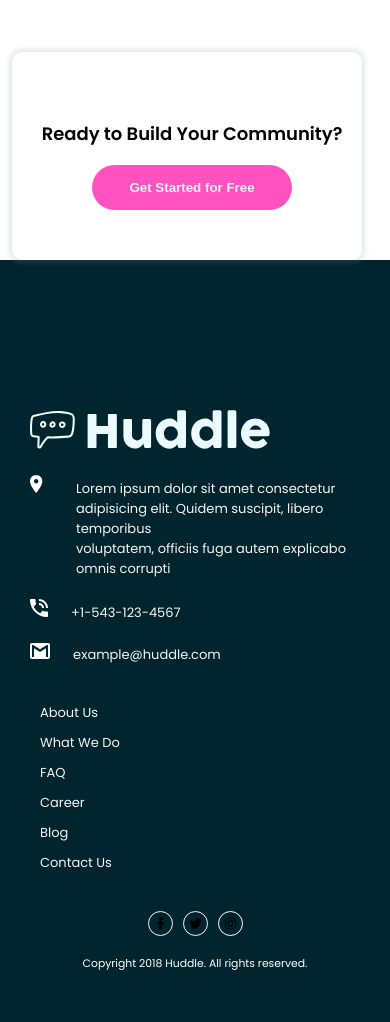
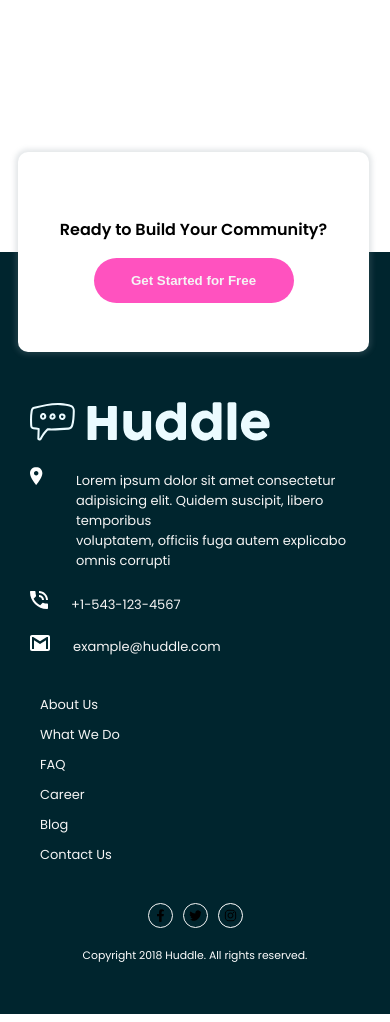
Before and after one commit to AYO-AKINSANYA/huddle, a plain HTML site: page index.html in a window 390 px wide. Shown: the part 2240-3262 px from the top of the page. Drawn offline with Linux system fonts and the light colour scheme.

Commit message:
seccond commit

```diff
--- a/style/index.css
+++ b/style/index.css
@@ -240,16 +240,20 @@ body {
 }
 
 .box {
-    width: 400px;
+    width: 100%;
+    max-width: 400px;
     padding: 50px 20px;
-    margin-left: 400px;
+    left: 550px;
     display: flex;
     flex-direction: column;
     align-items: center;
+    justify-content: center;
     position: relative;
+    z-index: 2;
+    top: 100px;
     background-color: white;
     border-radius: 10px;
-    margin-bottom: 0px;
+    /* margin-bottom: 0px; */
     box-shadow: 0px 0px 5px 3px rgba(128, 141, 153, 0.21);
     -webkit-box-shadow: 0px 0px 5px 3px rgba(128, 141, 153, 0.21);
     -moz-box-shadow: 0px 0px 5px 3px rgba(128, 141, 153, 0.21);
@@ -258,6 +262,8 @@ body {
 .footer {
     background-color: hsl(192, 100%, 9%);
     font-size: small;
+    z-index: 1;
+    position: relative;
 }
 
 .blue {
@@ -593,9 +599,18 @@ a:hover {
     }
 
     .box {
-        width: 350px;
-        margin-left: 12px;
-        padding-right: 10px;
+        top: 100px;
+        left: 18px;
+        width: 90%;
+        max-width: 400px;
+        height: 200px;
+        /* width: 350px; */
+        /* margin-left: 12px; */
+        /* padding-right: 10px; */
+    }
+
+    .Ready {
+        font-size: medium;
     }
 
     .blue {
@@ -629,6 +644,7 @@ a:hover {
 
     .About {
         margin-bottom: 0px;
+        width: 100%;
     }
 
     .Career {
```
